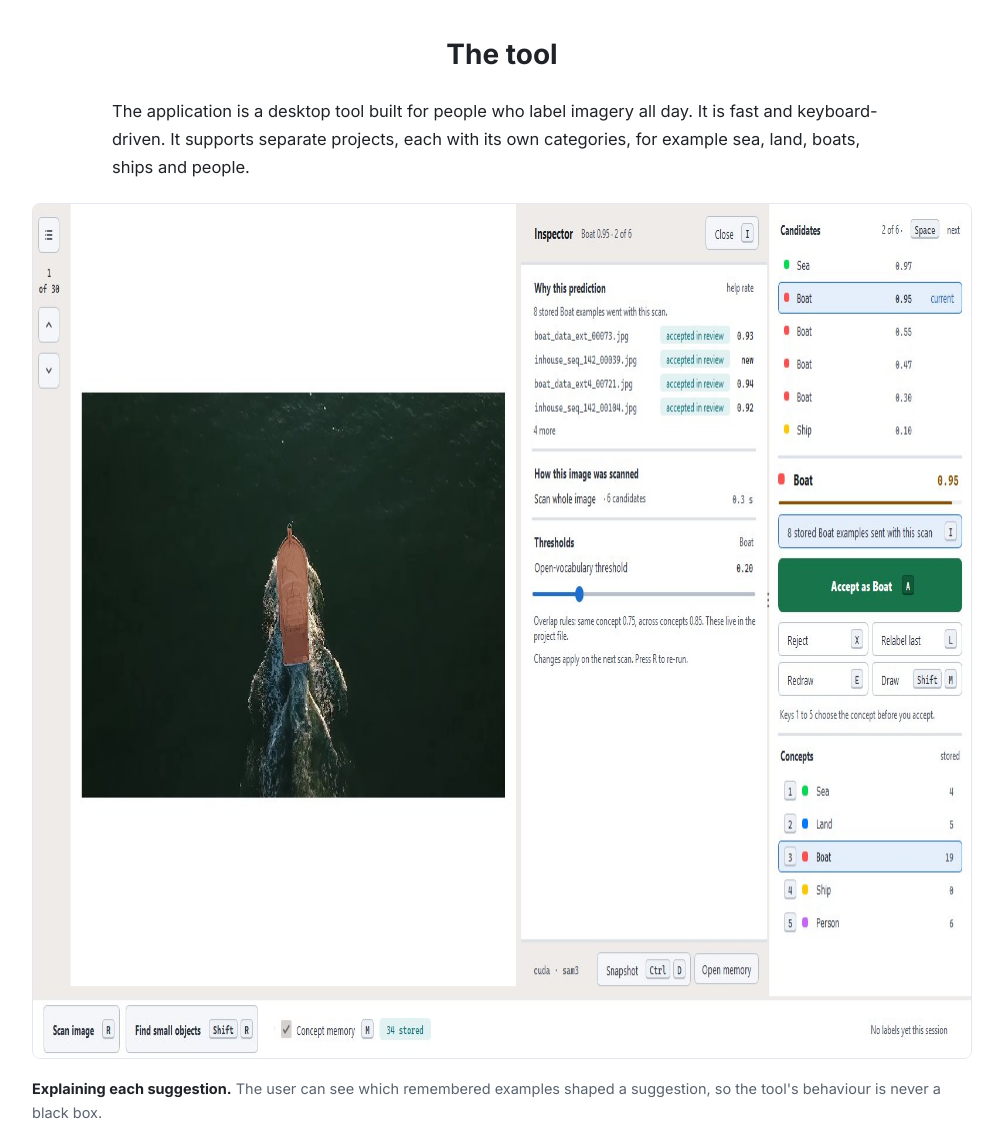
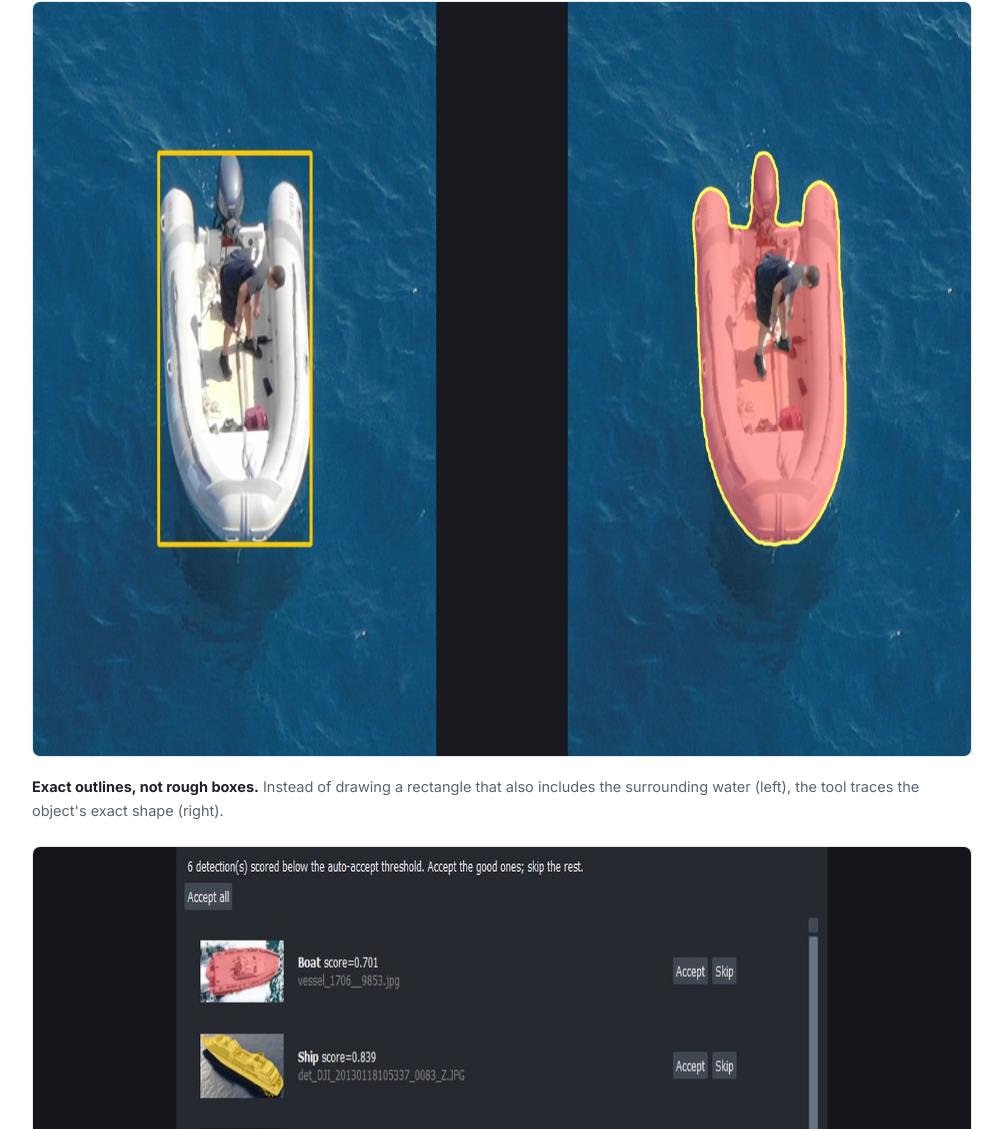
Before and after one commit to akashzhabib/akashzhabib.github.io, a plain HTML site: page projects/memory-augmented-segmentation/index.html in a window 1280 px wide. Shown: the part 3850-4979 px from the top of the page, without its empty margins (138-1141 px from the left). Drawn offline with Linux system fonts and the light colour scheme.

Commit message:
Use plainer figures on the Memory-Augmented Segmentation page
Co-Authored-By: Claude Opus 5.5 <noreply@anthropic.com>

```diff
--- a/projects/memory-augmented-segmentation/index.html
+++ b/projects/memory-augmented-segmentation/index.html
@@ -75,7 +75,7 @@
       </div>
     </div>
     <figure class="wide">
-      <img src="two-stage.jpg" alt="A small boat is found in a wide image, zoomed in, and outlined precisely" loading="lazy" width="1600" height="705">
+      <img src="two-stage.jpg" alt="A small boat is found in a wide image, zoomed in, and outlined precisely" loading="lazy" width="1600" height="503">
       <figcaption><b>Finding small objects.</b> The tool can zoom in on likely objects to outline small things that would otherwise be missed.</figcaption>
     </figure>
   </section>
@@ -86,8 +86,8 @@
       <p>The application is a desktop tool built for people who label imagery all day. It is fast and keyboard-driven. It supports separate projects, each with its own categories, for example sea, land, boats, ships and people.</p>
     </div>
     <figure class="wide">
-      <img src="ui-inspector.jpg" alt="An inspector panel next to the image explaining which remembered examples informed the suggestion" loading="lazy" width="1600" height="856">
-      <figcaption><b>Explaining each suggestion.</b> The user can see which remembered examples shaped a suggestion, so the tool's behaviour is never a black box.</figcaption>
+      <img src="box-vs-outline.jpg" alt="The same boat marked two ways: a rough rectangle on the left, an exact outline of the boat on the right" loading="lazy" width="1614" height="756">
+      <figcaption><b>Exact outlines, not rough boxes.</b> Instead of drawing a rectangle that also includes the surrounding water (left), the tool traces the object's exact shape (right).</figcaption>
     </figure>
     <figure class="wide">
       <img src="review-queue.jpg" alt="A review list of detections, each with Accept and Skip buttons" loading="lazy" width="1400" height="726">
```
Also changed, not shown: projects/memory-augmented-segmentation/box-vs-outline.jpg (added), projects/memory-augmented-segmentation/two-stage.jpg, projects/memory-augmented-segmentation/ui-inspector.jpg (deleted).
